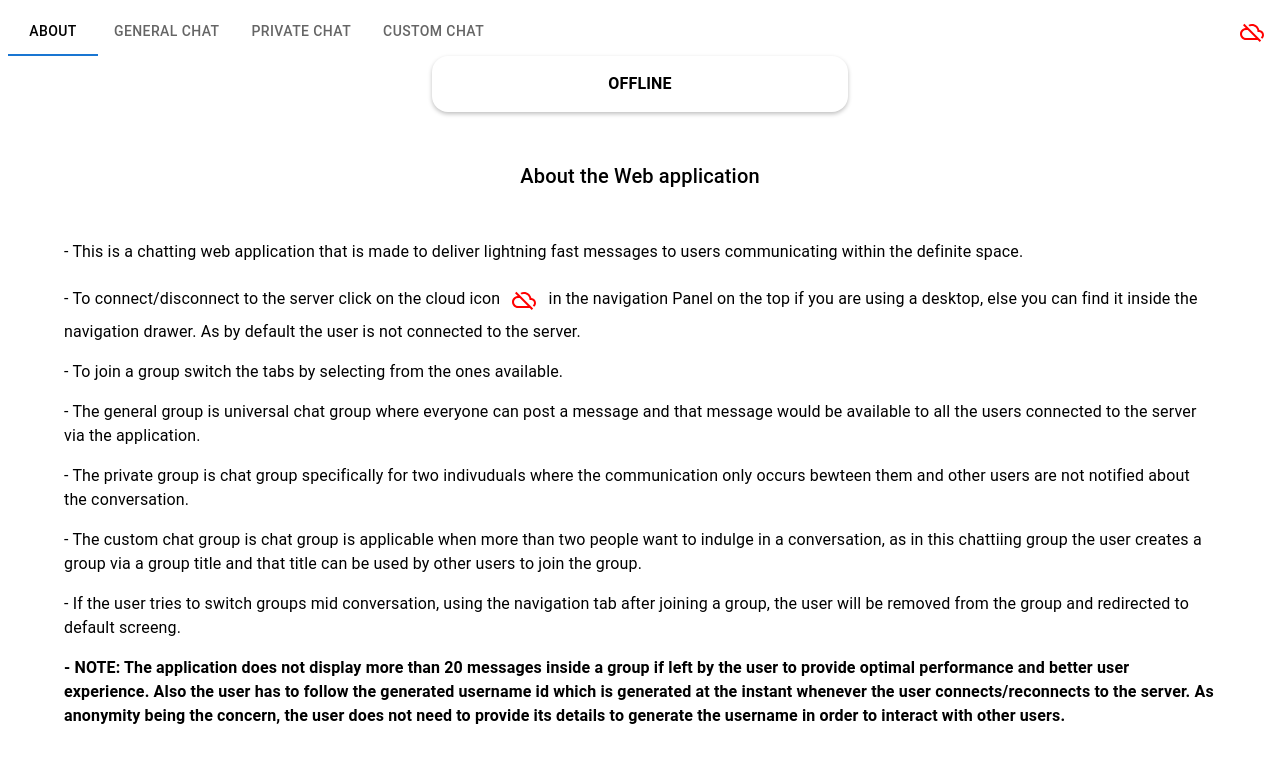
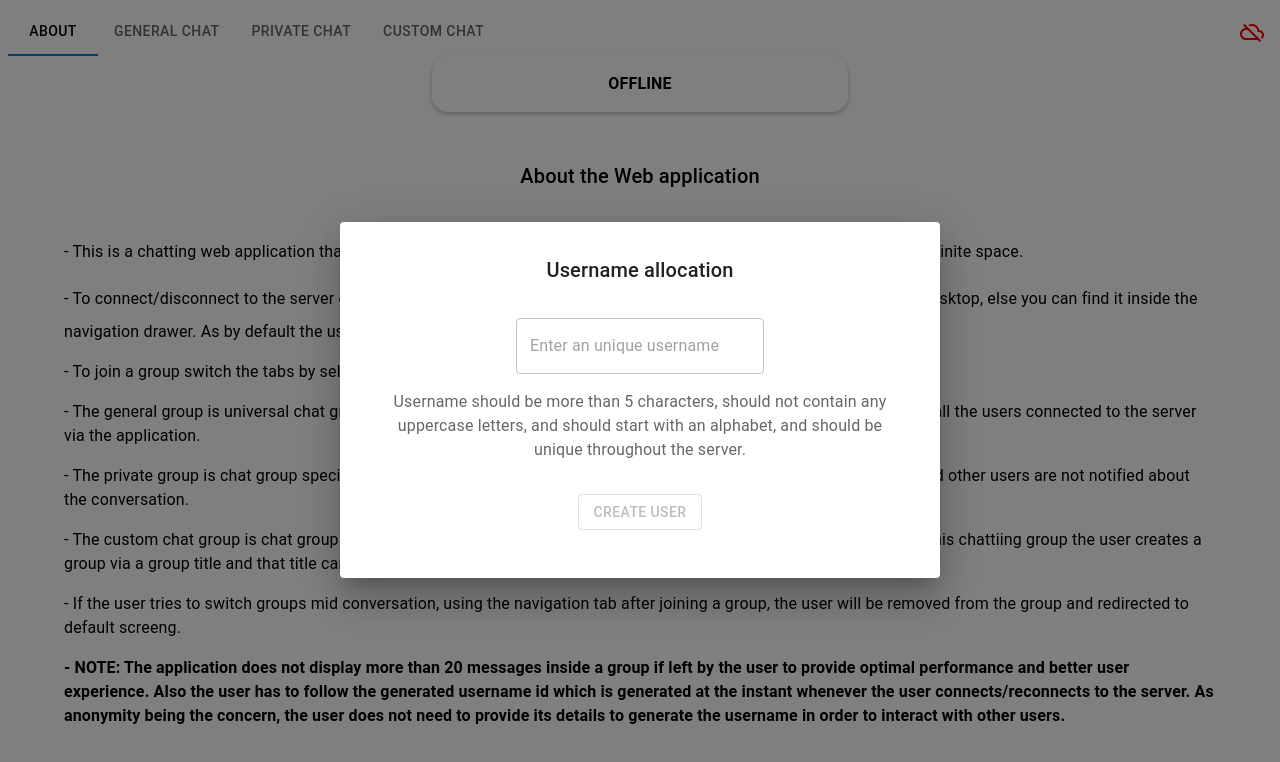
Before and after one commit to 007tickooayush/socketioxide-chat-react, a React (Vite) app: page /info in a window 1280 px wide. Shown: the top 762 px of the page. Built offline with nearby package versions, Linux system fonts and the light colour scheme; no server answers.

Commit message:
owned username validation+setup

```diff
--- a/src/_components/Default.jsx
+++ b/src/_components/Default.jsx
@@ -6,6 +6,7 @@ import { labels } from '../_docs/tabs.json';
 import { socket } from '../_utils/socket'
 import UnameDisplayTag from './_nav/UnameDisplayTag';
 import { AppContext } from '../_utils/context';
+import StartUserDialog from './_dialog/StartUserDialog';
 
 const Default = () => {
     const [count, setCount] = useState(0);
@@ -53,6 +54,7 @@ const Default = () => {
     return (
         <Box>
             <Navbar tabs={tabs} isConnectedState={{ isConnected, setIsConnected }} />
+            <StartUserDialog />
             <Box display={'flex'} justifyContent={'center'} marginBottom={2} paddingBottom={2}>
                 <UnameDisplayTag username={username} />
             </Box>
--- a/src/_components/Root.jsx
+++ b/src/_components/Root.jsx
@@ -6,8 +6,9 @@ import { AppContext } from '../_utils/context';
 
 const Root = ({ children }) => {
     const [username, setUsername] = useState(null);
+    const [ownedUsername, setOwnedUsername] = useState(null);
     return (
-        <AppContext.Provider value={{ username, setUsername }}>
+        <AppContext.Provider value={{ username, setUsername, ownedUsername, setOwnedUsername }}>
             <ErrorBoundary FallbackComponent={ErrorFallback} onError={(err, InfoAbout) => { console.error("Error occured: >>", err); console.error("Error occured: >>", err) }}>
                 {children}
             </ErrorBoundary>
--- /dev/null
+++ b/src/_components/_dialog/SimpleDialog.jsx
@@ -0,0 +1,25 @@
+import { Close } from '@mui/icons-material';
+import { Box, Dialog, DialogContentText, DialogTitle, IconButton } from '@mui/material';
+import React from 'react'
+
+const SimpleDialog = ({ title, message, open, handleDialogClose }) => {
+
+    return (
+        <Dialog open={open} sx={{padding: 2}}>
+            <Box display={'flex'} alignItems={'center'} justifyContent={'flex-end'}>
+                <IconButton
+                    aria-label="close"
+                    onClick={handleDialogClose}
+                >
+                    <Close />
+                </IconButton>
+            </Box>
+            <Box display={'flex'} alignItems={'center'} justifyContent={'center'} flexDirection={'column'} padding={4}>
+                <DialogTitle>{title}</DialogTitle>
+                <DialogContentText>{message}</DialogContentText>
+            </Box>
+        </Dialog>
+    )
+}
+
+export default SimpleDialog;
--- /dev/null
+++ b/src/_components/_dialog/StartUserDialog.jsx
@@ -0,0 +1,75 @@
+import { Box, Button, Dialog, DialogContentText, DialogTitle, TextField } from '@mui/material';
+import React, { useContext, useEffect, useState } from 'react'
+import { AppContext } from '../../_utils/context';
+import { checkIsValidUsername } from '../../_utils/utilities';
+import { checkUserExists } from '../../_utils/api';
+import SimpleDialog from './SimpleDialog';
+
+const StartUserDialog = () => {
+    const [isSimpleOpen, setIsSimpleOpen] = useState(false);
+    const [isOpenStart, setIsOpenStart] = useState(false);
+    const [disabledStart, setDisabledStart] = useState(true);
+    const [ownInp, setOwnInp] = useState('');
+
+    const { ownedUsername, setOwnedUsername } = useContext(AppContext);
+
+    useEffect(() => {
+        if (localStorage.getItem('ownedUsername') === null) {
+            setIsOpenStart(true);
+        }
+    }, [isOpenStart]);
+
+    useEffect(() => {
+        if (checkIsValidUsername(ownInp)) {
+            setDisabledStart(false);
+        } else {
+            setDisabledStart(true);
+        }
+    }, [disabledStart, ownInp]);
+
+    const handleUserChange = (user) => {
+        setOwnInp(user);
+    }
+
+    const handleUserCreation = () => {
+        checkUserExists(ownInp).then((res) => {
+            if (!res?.exists) {
+                setOwnedUsername(ownInp);
+                localStorage.setItem('ownedUsername', ownInp);
+                setIsOpenStart(false);
+                // setIsSimpleOpen(false);
+            } else {
+                // alert('Username already exists');
+                setIsSimpleOpen(true);
+            }
+        }).catch((err) => {
+            console.error('Error in checking user exists :>> ', err);
+        })
+    }
+
+    const handleDialogClose = () => {
+        setIsSimpleOpen(false);
+    }
+
+    return (
+        <>
+            <SimpleDialog title='Username Allocation' message='An User Already Exists With the Provide Username!' open={isSimpleOpen} handleDialogClose={handleDialogClose} />
+            <Dialog open={isOpenStart} >
+                <Box display={'flex'} alignItems={'center'} justifyContent={'center'} flexDirection={'column'} padding={2}>
+                    <DialogTitle>Username allocation</DialogTitle>
+
+                    <Box display={'flex'} alignItems={'center'} justifyContent={'center'} flexDirection={'column'} padding={2}>
+                        <TextField id='userInput' name='userInput' type='text' placeholder='Enter an unique username' value={ownInp} onChange={(e) => handleUserChange(e.target.value)} />
+                        <DialogContentText align='center' padding={2}>Username should be more than 5 characters, should not contain any uppercase letters, and should start with an alphabet, and should be unique throughout the server.</DialogContentText>
+                        <Box padding={2} >
+                            <Button variant='outlined' onClick={handleUserCreation} disabled={disabledStart}>Create User</Button>
+                        </Box>
+                    </Box>
+
+                </Box>
+            </Dialog>
+        </>
+    )
+}
+
+export default StartUserDialog;
--- a/src/_components/_nav/ConnectedState.jsx
+++ b/src/_components/_nav/ConnectedState.jsx
@@ -22,6 +22,7 @@ const ConnectedState = ({ isConnectedState, isDisabled }) => {
             socket.emit('remove', { username, room: "N/A", message: `User: ${username} Disconnecting` });
         } else {
             socket.connect();
+
         }
         // socket.connected ? socket.disconnect() : socket.connect();
     }
--- /dev/null
+++ b/src/_utils/api.js
@@ -0,0 +1,34 @@
+const serverApiUrl = import.meta.env.VITE_SERVER_SERVER_URL + '/api';
+
+export const checkUserExists = async (username) => {
+    const response = await fetch(`http://localhost:4040/api/check-username`, {
+        method: 'POST',
+        headers: {
+            'Content-Type': 'application/json'
+        },
+        body: JSON.stringify({ username, generated_username: "" })
+    });
+
+    // if (response.ok) {
+    //     const data = await response.json();
+    //     console.log('data :>> ', data);
+    //     console.log('response :>> ', response);
+    //     return data;
+    // } else {
+    //     return { exists: false, error: response.statusText }
+    // }
+
+    const data = await response.json();
+    return data;
+
+}
+
+// export const checkUserExists = (username) => {
+//     return fetch(`${serverUrl}/check-username`, {
+//         method: 'POST',
+//         headers: {
+//             'Content-Type': 'application/json'
+//         },
+//         body: JSON.stringify({ username, generated_username: "" })
+//     }).then(response => response.json())
+// }
--- a/src/_utils/utilities.js
+++ b/src/_utils/utilities.js
@@ -23,6 +23,10 @@ const useDebounce = (val, delay) => {
     return value;
 }
 
+const checkIsValidUsername = (username) => {
+    return /^[a-z][^A-Z]{4,}$/.test(username);
+}
+
 /**
  *
  * @param {string} dateStr Get the fully formatted Date with the timezone until seconds and return the formatted date
@@ -35,5 +39,6 @@ const formatDate = (dateStr) => {
 
 export {
     useDebounce,
+    checkIsValidUsername,
     formatDate
 }
```
